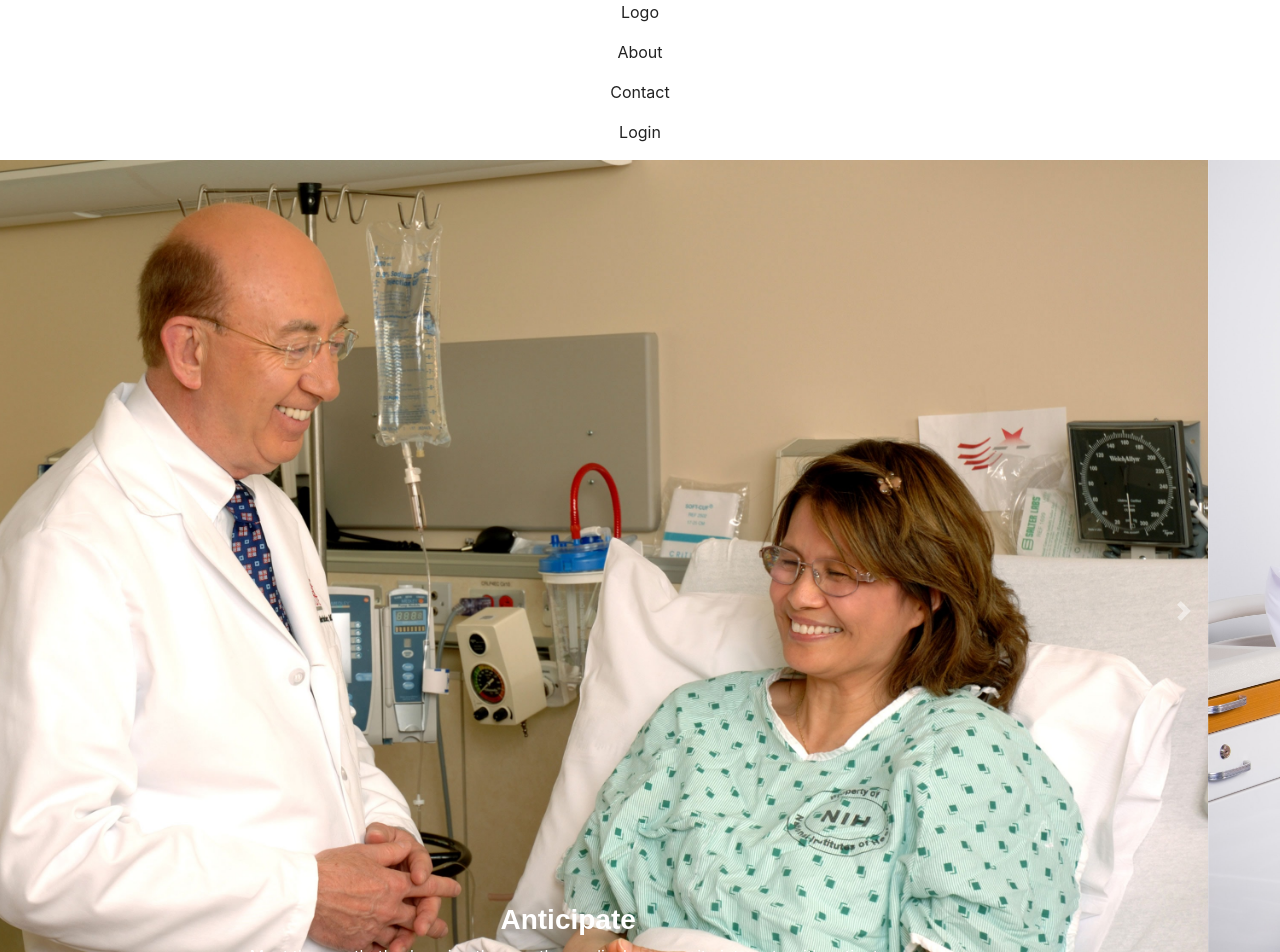
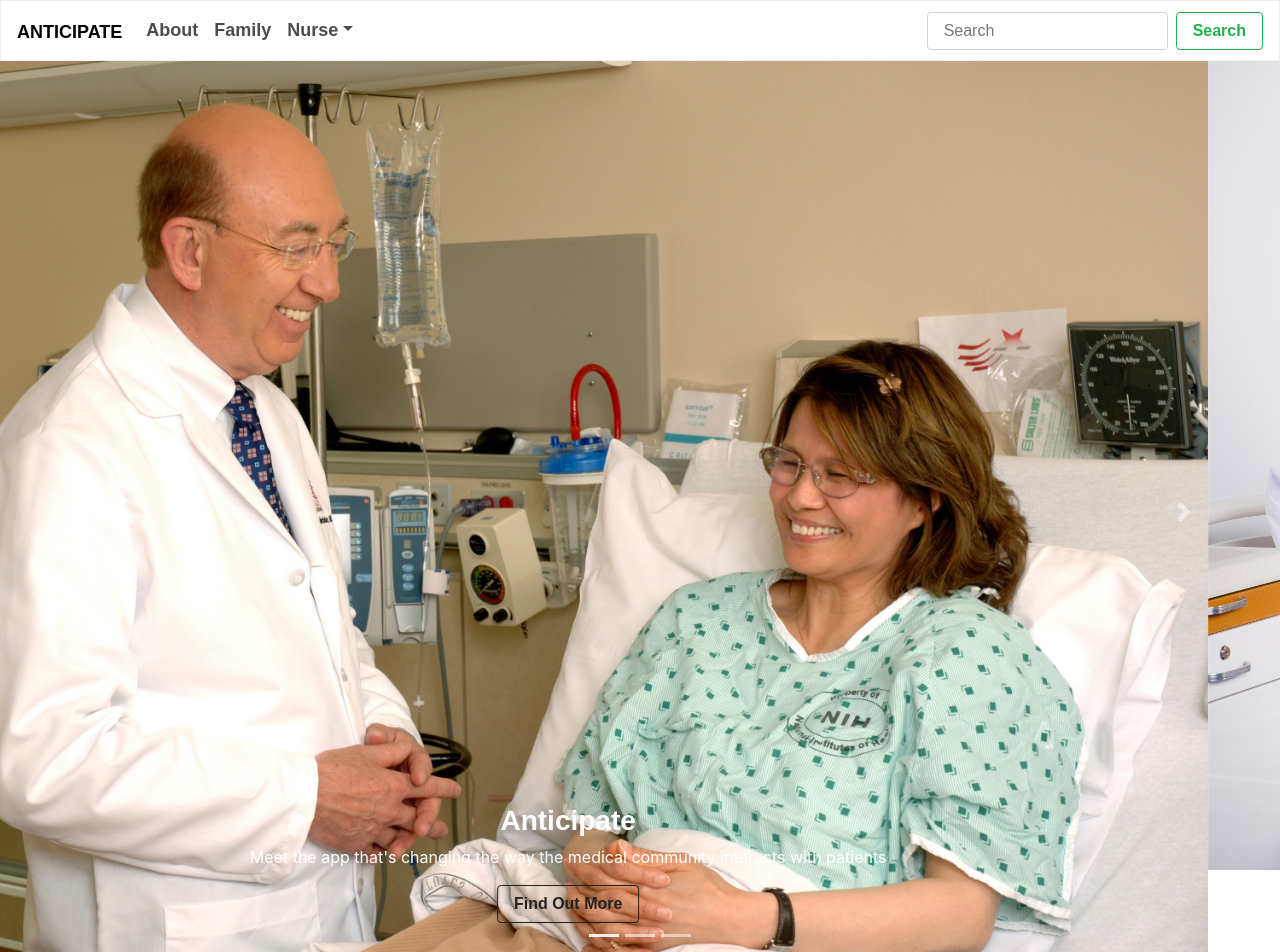
Before and after one commit to ksuares1/anticipate, a React (Create React App) app in the folder anticipate/: page / in a window 1280 px wide. Shown: the top 952 px of the page. Built offline with nearby package versions, Linux system fonts and the light colour scheme; a web font is replaced by a local one.

Commit message:
added navbar

```diff
--- a/anticipate/src/App.js
+++ b/anticipate/src/App.js
@@ -1,6 +1,13 @@
 import React from 'react';
 import './App.css';
 import Carousel from './components/Carousel/Carousel.js';
+import Navbar from 'react-bootstrap/Navbar';
+import Nav from 'react-bootstrap/Nav';
+import NavDropdown from 'react-bootstrap/NavDropdown';
+import Form from 'react-bootstrap/Form';
+import FormControl from 'react-bootstrap/FormControl';
+import Button from 'react-bootstrap/Button';
+
 // import Cards from './components/Cards/Cards.js';
 // import Div from './components/Div/Div.js';
 // import Action from './components/Action/Action.js;
@@ -9,12 +16,33 @@
 function App() {
   return (
     <div className="App">
-      <nav>
+<Navbar bg="light" expand="lg">
+  <Navbar.Brand href="#home">Anticipate</Navbar.Brand>
+  <Navbar.Toggle aria-controls="basic-navbar-nav" />
+  <Navbar.Collapse id="basic-navbar-nav">
+    <Nav className="mr-auto">
+      <Nav.Link href="#home">About</Nav.Link>
+      <Nav.Link href="#link">Family</Nav.Link>
+      <NavDropdown title="Nurse" id="basic-nav-dropdown">
+        <NavDropdown.Item href="#action/3.1">Temperature</NavDropdown.Item>
+        <NavDropdown.Item href="#action/3.2">Vitals</NavDropdown.Item>
+        <NavDropdown.Item href="#action/3.3">Additional Information</NavDropdown.Item>
+        <NavDropdown.Divider />
+        <NavDropdown.Item href="#action/3.4">Call Patient</NavDropdown.Item>
+      </NavDropdown>
+    </Nav>
+    <Form inline>
+      <FormControl type="text" placeholder="Search" className="mr-sm-2" />
+      <Button variant="outline-success">Search</Button>
+    </Form>
+  </Navbar.Collapse>
+</Navbar>
+      {/* <nav>
         <p>Logo</p>
         <p>About</p>
         <p>Contact</p>
         <p>Login</p>
-      </nav>
+      </nav> */}
        <Carousel/>
       {/* <Cards/> */}
       {/* <Div/> */}
--- a/anticipate/src/components/Carousel/Carousel.js
+++ b/anticipate/src/components/Carousel/Carousel.js
@@ -15,7 +15,7 @@
                     <h3>Anticipate</h3>
                     <p>Meet the app that's changing the way the medical community interacts with patients</p>
                      <>
-                    <Button variant="outline-secondary">Find Out More</Button>{' '}
+                    <Button variant="outline-dark">Find Out More</Button>{' '}
                     </>
                 </Carousel.Caption>
             </Carousel.Item>
@@ -30,7 +30,7 @@
                     <h3>What's the last conversation that you had with your nurse or doctor?</h3>
                     <p>Help us continue to develop more features to create connectivity with patients</p>
                      <>
-                    <Button variant="outline-secondary">Learn More</Button>{' '}
+                    <Button variant="outline-dark">Learn More</Button>{' '}
                     </>
                 </Carousel.Caption>
             </Carousel.Item>
@@ -45,7 +45,7 @@
                     <h3>Contact Us</h3>
                     <p>For additional information about Anticipate, reach out to us.</p>
                     <>
-                 <Button variant="outline-secondary">Learn More</Button>{' '}
+                 <Button variant="outline-light">Learn More</Button>{' '}
                     </>
                 </Carousel.Caption>
             </Carousel.Item>
```
